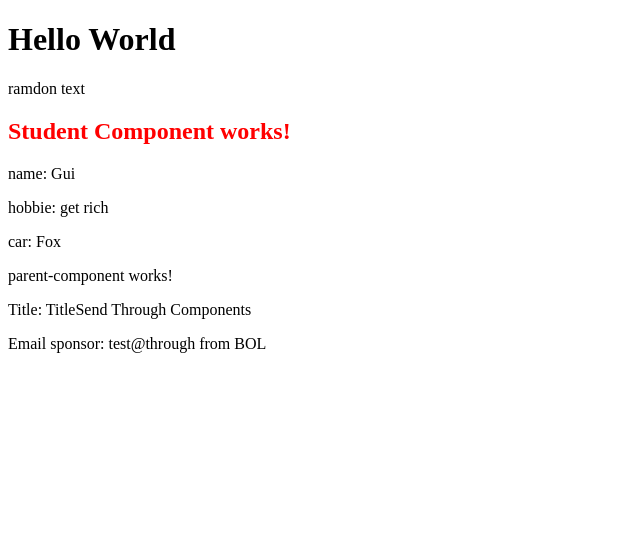
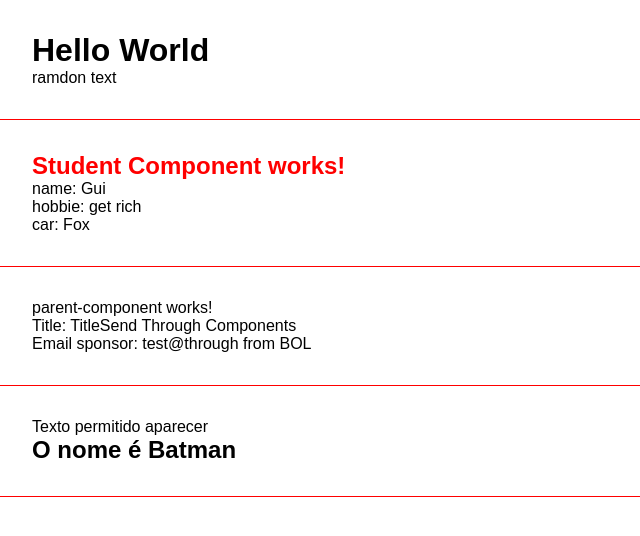
Before and after one commit to guisantogui/angularlearning, an Angular app: page / in a window 1280 px wide. Shown: the top 536 px of the page, without its empty margins (0-640 px from the left). Built offline with nearby package versions, Linux system fonts and the light colour scheme.

Commit message:
aula sobre ngIf

```diff
--- a/src/app/app.component.html
+++ b/src/app/app.component.html
@@ -1,4 +1,7 @@
-<h1>Hello World</h1>
-<p> ramdon text</p>
+<div class="class">
+  <h1>Hello World</h1>
+  <p> ramdon text</p>
+</div>
 <app-student-component></app-student-component>
 <app-parent-component [title]="parentComponentTitle" [complexData]="complexObject"></app-parent-component>
+<app-ifrender></app-ifrender>
--- a/src/app/app.module.ts
+++ b/src/app/app.module.ts
@@ -5,12 +5,14 @@ import { AppRoutingModule } from './app-routing.module';
 import { AppComponent } from './app.component';
 import { StudentComponentComponent } from './components/student-component/student-component.component';
 import { ParentComponentComponent } from './components/parent-component/parent-component.component';
+import { IfrenderComponent } from './components/ifrender/ifrender.component';
 
 @NgModule({
   declarations: [
     AppComponent,
     StudentComponentComponent,
-    ParentComponentComponent
+    ParentComponentComponent,
+    IfrenderComponent
   ],
   imports: [
     BrowserModule,
--- /dev/null
+++ b/src/app/components/ifrender/ifrender.component.html
@@ -0,0 +1,8 @@
+<div class="class">
+  <div *ngIf="canShow"> Texto permitido aparecer</div>
+
+  <h2 *ngIf="name === 'Batman'; else nameNotFound "> O nome é Batman</h2> <!--GAMBITO, fazer condicional no arquivo TS-->
+
+
+  <ng-template #nameNotFound> <p>O nome não foi encontrado</p> </ng-template>
+</div>
--- /dev/null
+++ b/src/app/components/ifrender/ifrender.component.ts
@@ -0,0 +1,18 @@
+import { Component, OnInit } from '@angular/core';
+
+@Component({
+  selector: 'app-ifrender',
+  templateUrl: './ifrender.component.html',
+  styleUrls: ['./ifrender.component.css']
+})
+export class IfrenderComponent implements OnInit {
+
+  canShow = true
+  name = "Batman"
+
+  constructor() { }
+
+  ngOnInit(): void {
+  }
+
+}
--- a/src/app/components/parent-component/parent-component.component.html
+++ b/src/app/components/parent-component/parent-component.component.html
@@ -1,4 +1,6 @@
-<p>parent-component works!</p>
+<div class="class">
+  <p>parent-component works!</p>
 
-<p>Title: {{title}}</p>
-<p>Email sponsor: {{complexData.email}} from {{complexData.internetProvider}}</p>
+  <p>Title: {{title}}</p>
+  <p>Email sponsor: {{complexData.email}} from {{complexData.internetProvider}}</p>
+</div>
--- a/src/app/components/student-component/student-component.component.html
+++ b/src/app/components/student-component/student-component.component.html
@@ -1,4 +1,6 @@
-<h2>Student Component works!</h2>
-<p> name: {{ name }}</p>
-<p> hobbie: {{ hobbies[0] }} </p>
-<p> car: {{ car.model }} </p>
+<div class="class">
+  <h2>Student Component works!</h2>
+  <p> name: {{ name }}</p>
+  <p> hobbie: {{ hobbies[0] }} </p>
+  <p> car: {{ car.model }} </p>
+</div>
--- a/src/styles.css
+++ b/src/styles.css
@@ -1 +1,21 @@
 /* You can add global styles to this file, and also import other style files */
+* {
+  margin: 0;
+  padding: 0;
+  font-family: Arial, Helvetica, sans-serif;
+}
+
+a {
+  color: orange;
+}
+
+body {
+  padding-bottom: 500px;
+}
+
+
+.class {
+  border-bottom: 1px solid red;
+  padding: 2em;
+
+}
```
Also changed, not shown: src/app/components/ifrender/ifrender.component.css (added), 1 other file (tests, documents, lock files or other folders).
